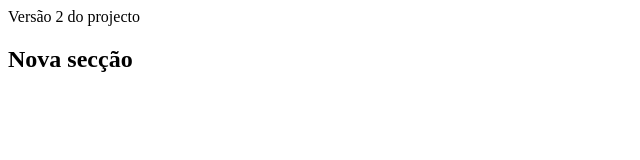
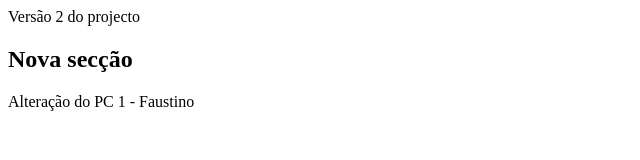
Before and after one commit to FaustinoMiguel/Projetos, a plain HTML site: page index.html in a window 1280 px wide. Shown: the whole page, without its empty margins (0-640 px from the left). Drawn offline with Linux system fonts and the light colour scheme.

Commit message:
alteração feita pelo PC 1

```diff
--- a/index.html
+++ b/index.html
@@ -1,2 +1,3 @@
 <p>Versão 2 do projecto</p>
 <h2>Nova secção</h2>
+<p>Alteração do PC 1 - Faustino</p>
```
